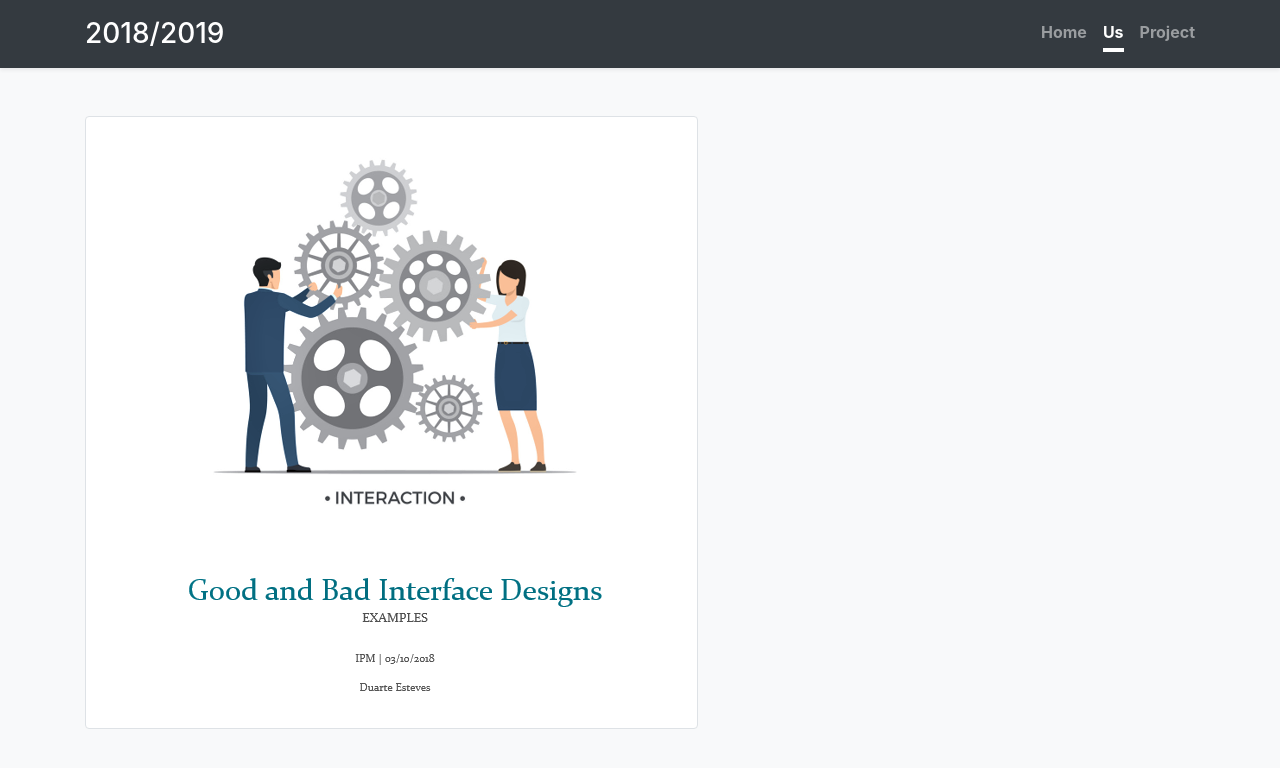
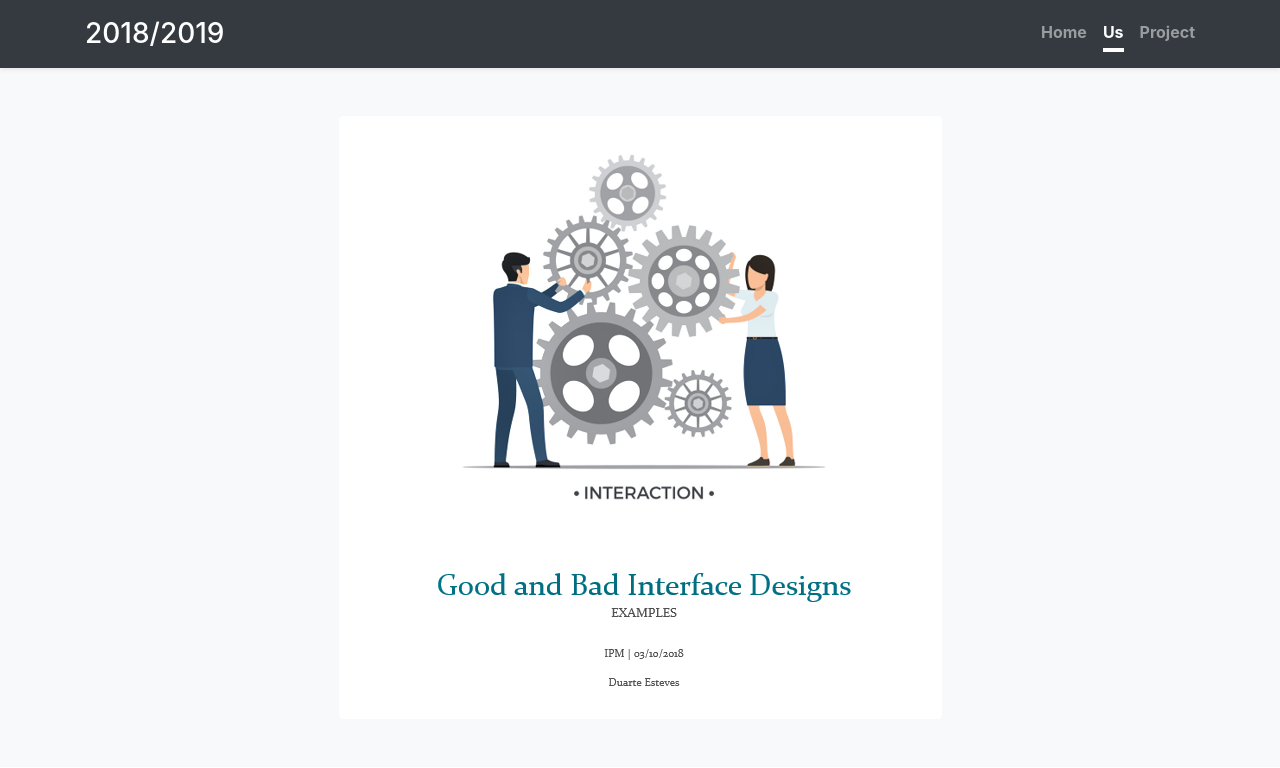
Before and after one commit to brno117/brno117.github.io, a Jekyll site: the page us/assignments/duarte.html, which Jekyll copies as it is, in a window 1280 px wide. Shown: the top 768 px of the page. Built offline with Jekyll 4.4.1, drawn with Linux system fonts in a browser that asks for light colours; nearby versions of some CDN libraries; library files that are not in the unit come from our copies.

Commit message:
Update duarte.html

```diff
--- a/us/assignments/duarte.html
+++ b/us/assignments/duarte.html
@@ -52,7 +52,7 @@
       <div class="album py-5 bg-light">
         <div class="container">
           <a href="https://drive.google.com/open?id=1CBWTInu5cqc4a00OzYjNSSEI1PIvxmf-">
-            <img src="Assignment1.png" class="rounded img-thumbnail" alt="Assignment 1">
+            <img src="Assignment1.png" class="rounded mx-auto d-block" alt="Assignment 1">
           </a>
         </div>
       </div>
```
